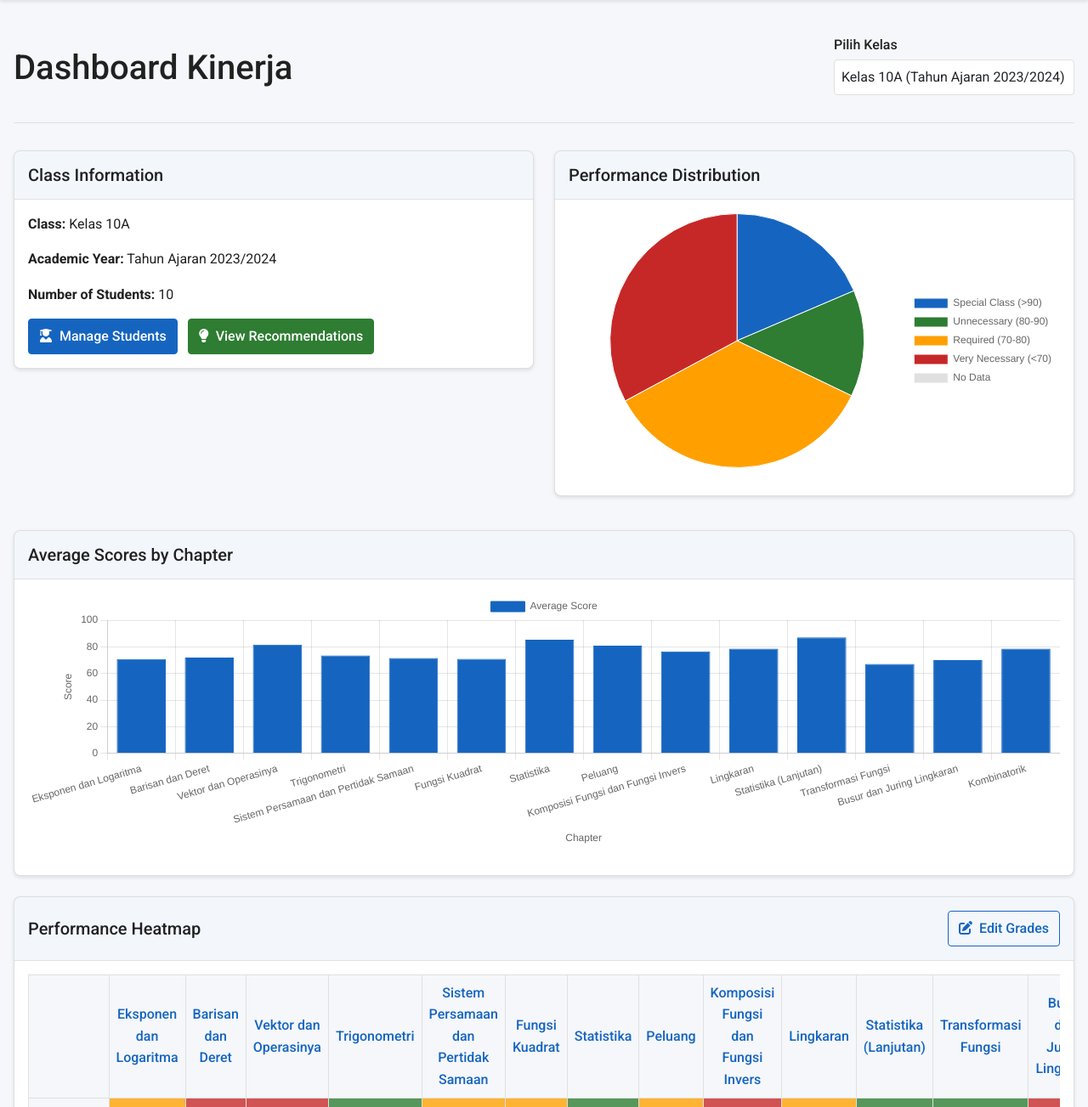
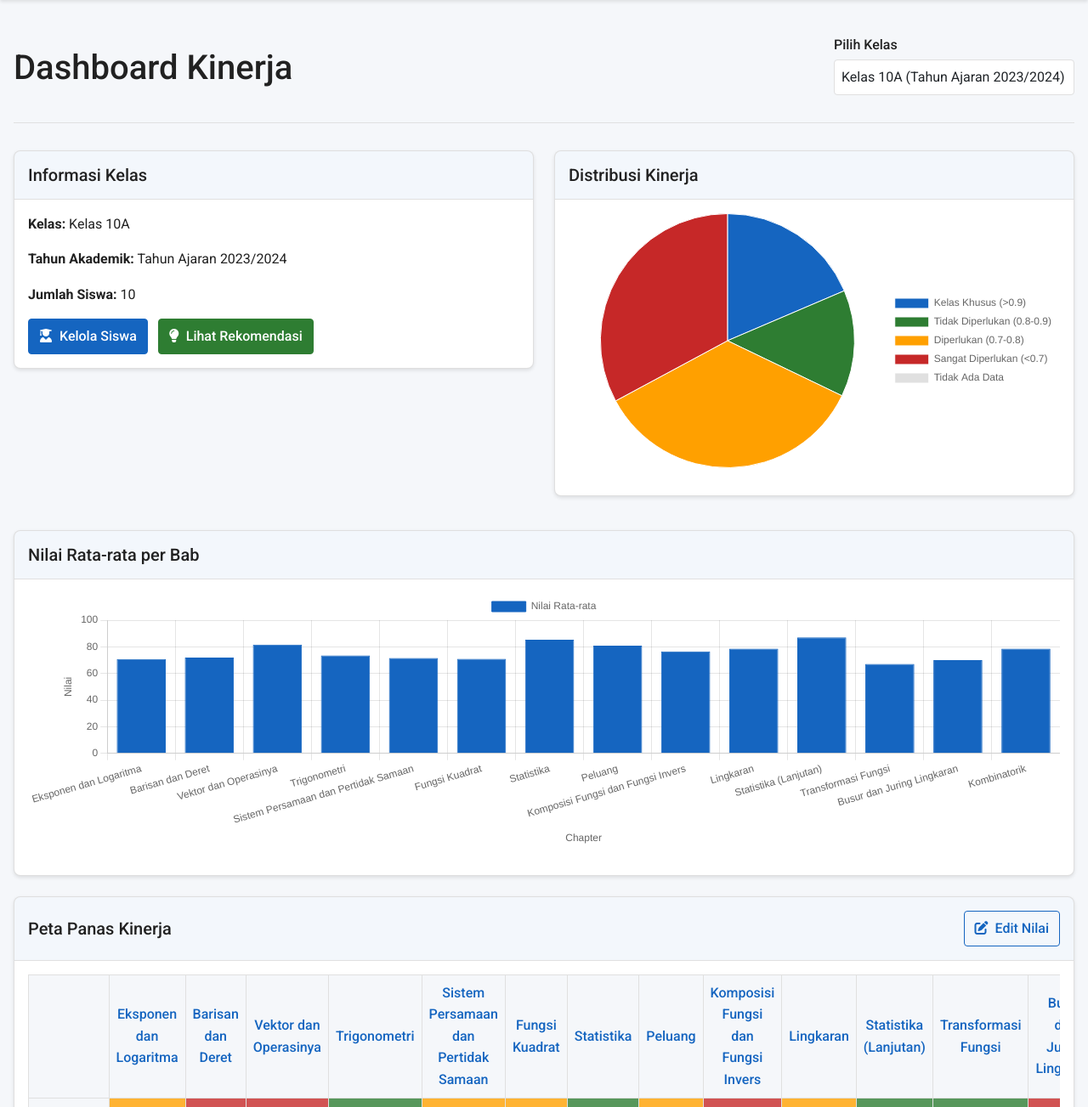
Before and after one commit to Despoka/EduTrack, a Flask app: page /dashboard?class_id=1 in a window 1280 px wide. Shown: the part 106-1409 px from the top of the page at 85% size. Run offline with Flask 3, Linux system fonts and the light colour scheme; data that the repository does not hold is empty; some libraries are stand-ins or nearby versions.

Commit message:
Translate the dashboard interface to Indonesian for better user experience
Implements Indonesian translations in dashboard.html and dashboard.js, updating labels, titles, and messages.

Replit-Commit-Author: Agent
Replit-Commit-Session-Id: c7a2359c-e7b3-4c4e-bd57-f7d34bff48fc
Replit-Commit-Screenshot-Url: https://storage.googleapis.com/screenshot-production-us-central1/04d07272-a444-430d-b9d5-02a805ac13b7/6e98e992-072c-442f-8fbb-c321d29693d7.jpg

```diff
--- a/static/js/dashboard.js
+++ b/static/js/dashboard.js
@@ -47,11 +47,11 @@ function createPerformanceDistributionChart(categories) {
         type: 'pie',
         data: {
             labels: [
-                'Special Class (>90)',
-                'Unnecessary (80-90)',
-                'Required (70-80)',
-                'Very Necessary (<70)',
-                'No Data'
+                'Kelas Khusus (>0.9)',
+                'Tidak Diperlukan (0.8-0.9)',
+                'Diperlukan (0.7-0.8)',
+                'Sangat Diperlukan (<0.7)',
+                'Tidak Ada Data'
             ],
             datasets: [{
                 data: [
@@ -109,7 +109,7 @@ function createAverageScoresChart(chapterNames, averageScores) {
         data: {
             labels: filteredChapters,
             datasets: [{
-                label: 'Average Score',
+                label: 'Nilai Rata-rata',
                 data: filteredScores,
                 backgroundColor: '#1565C0',
                 borderColor: '#1565C0',
@@ -125,7 +125,7 @@ function createAverageScoresChart(chapterNames, averageScores) {
                     max: 100,
                     title: {
                         display: true,
-                        text: 'Score'
+                        text: 'Nilai'
                     }
                 },
                 x: {
--- a/templates/dashboard.html
+++ b/templates/dashboard.html
@@ -1,7 +1,7 @@
 {% extends 'base.html' %}
 
 {% block head %}
-<title>Dashboard - Student Performance Analysis</title>
+<title>Dashboard - Analisis Kinerja Siswa</title>
 {% endblock %}
 
 {% block content %}
@@ -25,18 +25,18 @@
     <div class="col-md-6">
         <div class="card">
             <div class="card-header">
-                <h5 class="mb-0">Class Information</h5>
+                <h5 class="mb-0">Informasi Kelas</h5>
             </div>
             <div class="card-body">
-                <p><strong>Class:</strong> {{ selected_class.name }}</p>
-                <p><strong>Academic Year:</strong> {{ selected_class.academic_year.name }}</p>
-                <p><strong>Number of Students:</strong> {{ students|length }}</p>
+                <p><strong>Kelas:</strong> {{ selected_class.name }}</p>
+                <p><strong>Tahun Akademik:</strong> {{ selected_class.academic_year.name }}</p>
+                <p><strong>Jumlah Siswa:</strong> {{ students|length }}</p>
                 <div class="mt-3">
                     <a href="{{ url_for('students', class_id=selected_class.id) }}" class="btn btn-primary">
-                        <i class="fas fa-user-graduate me-1"></i> Manage Students
+                        <i class="fas fa-user-graduate me-1"></i> Kelola Siswa
                     </a>
                     <a href="{{ url_for('recommendations', class_id=selected_class.id) }}" class="btn btn-secondary ms-2">
-                        <i class="fas fa-lightbulb me-1"></i> View Recommendations
+                        <i class="fas fa-lightbulb me-1"></i> Lihat Rekomendasi
                     </a>
                 </div>
             </div>
@@ -45,7 +45,7 @@
     <div class="col-md-6">
         <div class="card">
             <div class="card-header">
-                <h5 class="mb-0">Performance Distribution</h5>
+                <h5 class="mb-0">Distribusi Kinerja</h5>
             </div>
             <div class="card-body">
                 <div class="chart-container">
@@ -58,7 +58,7 @@
 
 <div class="card mb-4">
     <div class="card-header">
-        <h5 class="mb-0">Average Scores by Chapter</h5>
+        <h5 class="mb-0">Nilai Rata-rata per Bab</h5>
     </div>
     <div class="card-body">
         <div class="chart-container">
@@ -69,9 +69,9 @@
 
 <div class="card">
     <div class="card-header d-flex justify-content-between align-items-center">
-        <h5 class="mb-0">Performance Heatmap</h5>
+        <h5 class="mb-0">Peta Panas Kinerja</h5>
         <a href="{{ url_for('students', class_id=selected_class.id) }}" class="btn btn-sm btn-outline-primary">
-            <i class="fas fa-edit me-1"></i> Edit Grades
+            <i class="fas fa-edit me-1"></i> Edit Nilai
         </a>
     </div>
     <div class="card-body">
@@ -85,7 +85,7 @@
 </script>
 {% else %}
 <div class="alert alert-info">
-    <i class="fas fa-info-circle me-2"></i> Please select a class to view the dashboard
+    <i class="fas fa-info-circle me-2"></i> Silakan pilih kelas untuk melihat dashboard
 </div>
 
 <div class="row">
```
